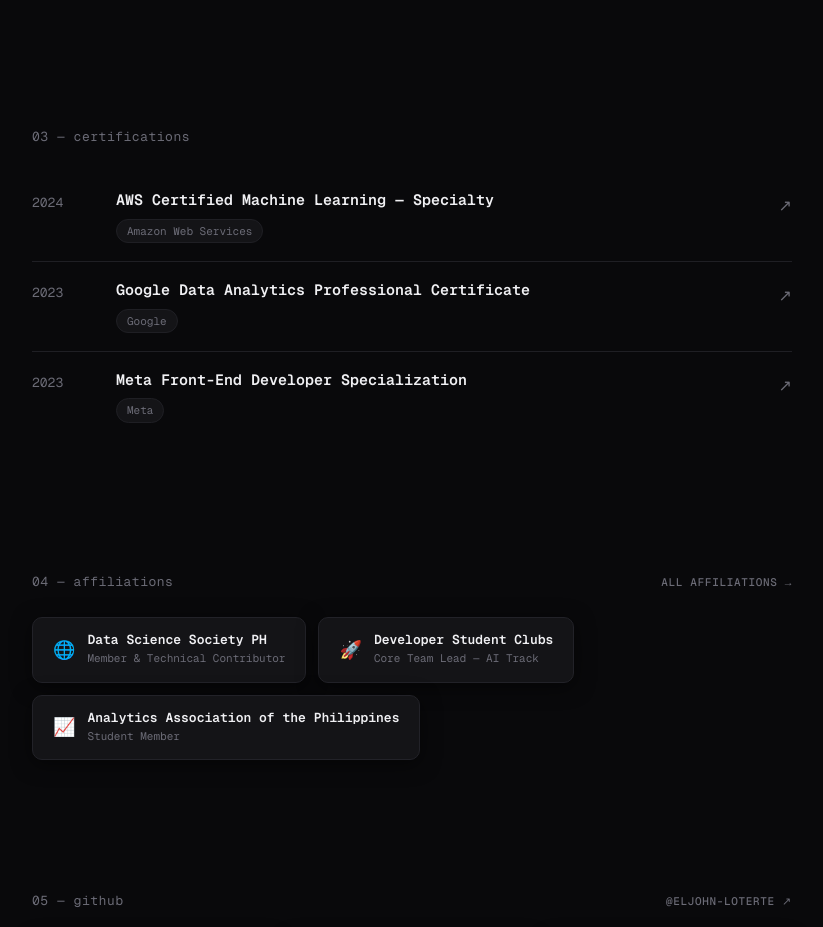
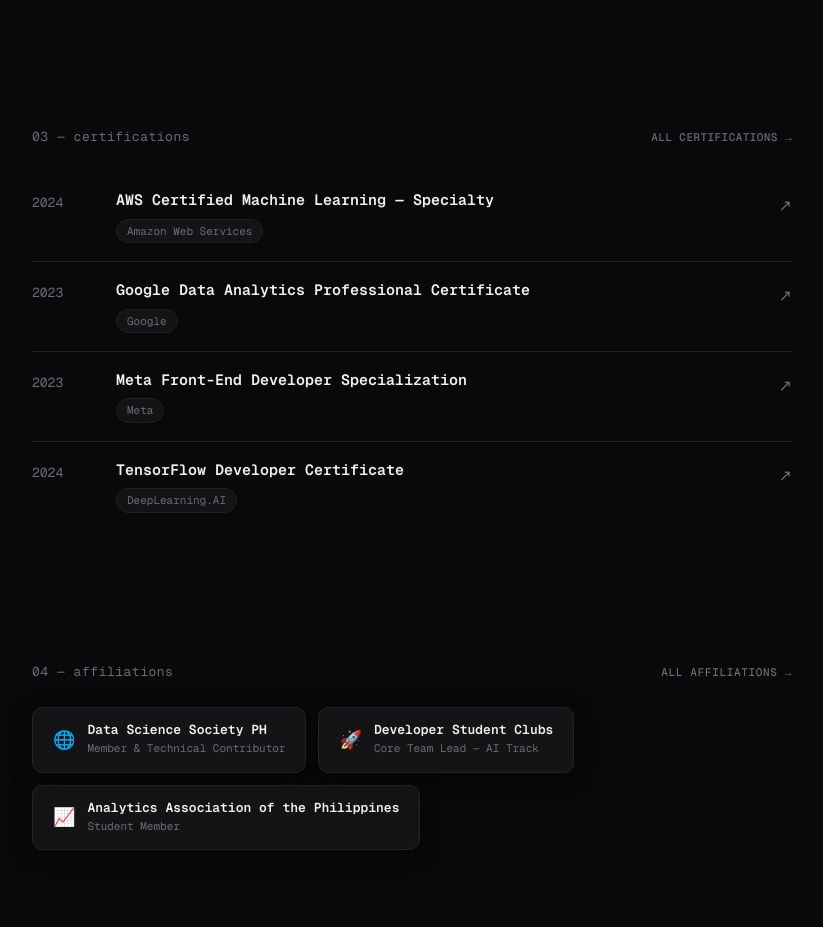
Before and after one commit to Eljohn-Loterte/Portfolio, a React (Vite) app: page / in a window 1280 px wide. Shown: the part 1400-2327 px from the top of the page, without its empty margins (358-1181 px from the left). Built offline with nearby package versions, Linux system fonts and the light colour scheme; no server answers.

Commit message:
feat: add dedicated CertificationsPage with 2-tier tab filters (Type & Category) and ALL CERTIFICATIONS link

```diff
--- a/src/App.jsx
+++ b/src/App.jsx
@@ -6,13 +6,14 @@
 import StackSection from './components/StackSection';
 import ExperienceSection from './components/ExperienceSection';
 import CertificationsSection from './components/CertificationsSection';
+import CertificationsPage from './components/CertificationsPage';
 import AffiliationsSection from './components/AffiliationsSection';
 import GithubSection from './components/GithubSection';
 
 const sectionIds = ['about', 'projects', 'stack', 'experience', 'certifications', 'affiliations', 'github'];
 
 export default function App() {
-  const [currentView, setCurrentView] = useState('home'); // 'home' | 'projects'
+  const [currentView, setCurrentView] = useState('home'); // 'home' | 'projects' | 'certifications'
   const [activeSection, setActiveSection] = useState('projects');
   const [sidebarOpen, setSidebarOpen] = useState(false);
   const isNavClickingRef = useRef(false);
@@ -91,6 +92,12 @@
     window.scrollTo({ top: 0, behavior: 'smooth' });
   }, []);
 
+  const openAllCertifications = useCallback(() => {
+    setCurrentView('certifications');
+    setActiveSection('certifications');
+    window.scrollTo({ top: 0, behavior: 'smooth' });
+  }, []);
+
   const backToHome = useCallback(() => {
     setCurrentView('home');
     setActiveSection('projects');
@@ -115,13 +122,15 @@
       <main className="main-content">
         {currentView === 'projects' ? (
           <ProjectsPage onBack={backToHome} />
+        ) : currentView === 'certifications' ? (
+          <CertificationsPage onBack={backToHome} />
         ) : (
           <>
             <LandingSection />
             <ProjectsSection onOpenAllProjects={openAllProjects} />
             <StackSection />
             <ExperienceSection />
-            <CertificationsSection />
+            <CertificationsSection onOpenAllCertifications={openAllCertifications} />
             <AffiliationsSection />
             <GithubSection />
           </>
--- /dev/null
+++ b/src/components/CertificationsPage.jsx
@@ -0,0 +1,156 @@
+import { useState, useMemo, useRef } from 'react';
+import { certifications } from '../data/portfolioData';
+
+export default function CertificationsPage({ onBack }) {
+  const types = ['Professional', 'Completion'];
+  const categories = ['Data Science', 'Front-End Dev', 'Data Analytics'];
+
+  const [selectedType, setSelectedType] = useState('Professional');
+  const [selectedCategory, setSelectedCategory] = useState('Data Science');
+  const [activeCert, setActiveCert] = useState(null);
+  const wrapperRef = useRef(null);
+
+  // Filter certs by active Type and Category
+  const filteredCerts = useMemo(() => {
+    return certifications.filter(
+      (c) =>
+        (c.type || 'Professional') === selectedType &&
+        (c.category || 'Data Science') === selectedCategory
+    );
+  }, [selectedType, selectedCategory]);
+
+  const handleMouseMove = (e) => {
+    if (wrapperRef.current) {
+      wrapperRef.current.style.transform = `translate3d(${e.clientX + 16}px, ${e.clientY - 101}px, 0)`;
+    }
+  };
+
+  const handleMouseEnter = (cert, e) => {
+    setActiveCert(cert);
+    requestAnimationFrame(() => {
+      if (wrapperRef.current) {
+        wrapperRef.current.style.transform = `translate3d(${e.clientX + 16}px, ${e.clientY - 101}px, 0)`;
+      }
+    });
+  };
+
+  const handleMouseLeave = () => {
+    setActiveCert(null);
+  };
+
+  return (
+    <div className="projects-page-container">
+      {/* Back button link */}
+      <div className="projects-page-nav">
+        <button className="section-link-btn" onClick={onBack}>
+          ← BACK TO HOME
+        </button>
+      </div>
+
+      {/* Main Page Title */}
+      <div className="projects-page-header">
+        <h1 className="projects-page-title">certifications</h1>
+        <p className="projects-page-subtitle">
+          Professional certifications and completion certificates earned across data science, analytics, machine learning, and front-end engineering.
+        </p>
+      </div>
+
+      {/* Tier 1 Tab Bar: Type Filter (Professional / Completion) */}
+      <div className="projects-tabs-bar cert-type-tabs">
+        <div className="projects-tabs-row">
+          {types.map((type) => {
+            const count = certifications.filter(
+              (c) => (c.type || 'Professional') === type
+            ).length;
+            return (
+              <button
+                key={type}
+                className={`projects-tab-item ${selectedType === type ? 'active' : ''}`}
+                onClick={() => setSelectedType(type)}
+              >
+                <span className="tab-label">{type}</span>
+                <span className="tab-count">({count})</span>
+              </button>
+            );
+          })}
+        </div>
+      </div>
+
+      {/* Tier 2 Tab Bar: Category Filter (Data Science / Front-End Dev / Data Analytics) */}
+      <div className="projects-tabs-bar cert-category-tabs" style={{ marginTop: '12px' }}>
+        <div className="projects-tabs-row">
+          {categories.map((cat) => {
+            const count = certifications.filter(
+              (c) =>
+                (c.type || 'Professional') === selectedType &&
+                (c.category || 'Data Science') === cat
+            ).length;
+            return (
+              <button
+                key={cat}
+                className={`projects-tab-item ${selectedCategory === cat ? 'active' : ''}`}
+                onClick={() => setSelectedCategory(cat)}
+              >
+                <span className="tab-label">{cat}</span>
+                <span className="tab-count">({count})</span>
+              </button>
+            );
+          })}
+        </div>
+      </div>
+
+      {/* Dedicated Certifications Page List Items */}
+      <div className="projects-page-list" style={{ marginTop: '24px' }}>
+        {filteredCerts.map((cert, idx) => (
+          <a
+            key={idx}
+            href={cert.link}
+            target="_blank"
+            rel="noopener noreferrer"
+            className="page-project-card"
+            onMouseEnter={(e) => handleMouseEnter(cert, e)}
+            onMouseMove={handleMouseMove}
+            onMouseLeave={handleMouseLeave}
+          >
+            {/* Line 1: YEAR */}
+            <div className="page-project-year">{cert.date}</div>
+
+            {/* Line 2: <Category/> Certificate Name ... ↗ */}
+            <div className="page-project-header">
+              <span className="page-project-category">&lt;{cert.category || selectedCategory}/&gt;</span>
+              <h3 className="page-project-title">{cert.name}</h3>
+              <span className="page-project-arrow">↗</span>
+            </div>
+
+            {/* Line 3: Issuer / Provider */}
+            <div className="page-project-stack" style={{ marginTop: '4px' }}>
+              <span className="project-stack-pill">{cert.issuer}</span>
+            </div>
+          </a>
+        ))}
+
+        {filteredCerts.length === 0 && (
+          <div className="projects-empty-state">
+            No {selectedType.toLowerCase()} certificates found in "{selectedCategory}".
+          </div>
+        )}
+      </div>
+
+      {/* Hardware-Accelerated Viewport-Fixed Hover Popup */}
+      {activeCert && (
+        <div
+          ref={wrapperRef}
+          className="project-cursor-image-wrapper"
+        >
+          <div key={activeCert.name} className="project-lizard-eye-box">
+            <img
+              src={activeCert.image}
+              alt={activeCert.name}
+              className="project-lizard-eye-img"
+            />
+          </div>
+        </div>
+      )}
+    </div>
+  );
+}
--- a/src/components/CertificationsSection.jsx
+++ b/src/components/CertificationsSection.jsx
@@ -1,9 +1,11 @@
 import { useState, useRef } from 'react';
 import { certifications } from '../data/portfolioData';
 
-export default function CertificationsSection() {
+export default function CertificationsSection({ onOpenAllCertifications }) {
   const [activeCert, setActiveCert] = useState(null);
   const wrapperRef = useRef(null);
+
+  const visibleCerts = certifications.slice(0, 4);
 
   const handleMouseMove = (e) => {
     if (wrapperRef.current) {
@@ -28,11 +30,17 @@
     <section className="section" id="certifications">
       <div className="section-header">
         <div className="section-label">03 — certifications</div>
+        <button
+          className="section-link-btn"
+          onClick={onOpenAllCertifications}
+        >
+          ALL CERTIFICATIONS →
+        </button>
       </div>
 
       {/* Projects-style List for Certifications */}
       <div className="projects-exp-timeline">
-        {certifications.map((cert, idx) => (
+        {visibleCerts.map((cert, idx) => (
           <a
             key={idx}
             href={cert.link}
@@ -60,7 +68,7 @@
         ))}
       </div>
 
-      {/* Hardware-Accelerated Viewport-Fixed Hover Popup (Cert Preview Image) */}
+      {/* Hardware-Accelerated Viewport-Fixed Hover Popup */}
       {activeCert && (
         <div
           ref={wrapperRef}
--- a/src/data/portfolioData.js
+++ b/src/data/portfolioData.js
@@ -155,6 +155,8 @@
     name: "AWS Certified Machine Learning — Specialty",
     issuer: "Amazon Web Services",
     date: "2024",
+    type: "Professional",
+    category: "Data Science",
     link: "https://aws.amazon.com",
     image: createPlaceholder("AWS ML SPECIALTY", "#0f766e", "#134e4a"),
   },
@@ -162,6 +164,8 @@
     name: "Google Data Analytics Professional Certificate",
     issuer: "Google",
     date: "2023",
+    type: "Professional",
+    category: "Data Analytics",
     link: "https://coursera.org",
     image: createPlaceholder("GOOGLE DATA ANALYTICS", "#1e40af", "#1e3a5f"),
   },
@@ -169,8 +173,46 @@
     name: "Meta Front-End Developer Specialization",
     issuer: "Meta",
     date: "2023",
+    type: "Professional",
+    category: "Front-End Dev",
     link: "https://coursera.org",
     image: createPlaceholder("META FRONT-END DEV", "#7c3aed", "#4c1d95"),
+  },
+  {
+    name: "TensorFlow Developer Certificate",
+    issuer: "DeepLearning.AI",
+    date: "2024",
+    type: "Professional",
+    category: "Data Science",
+    link: "https://coursera.org",
+    image: createPlaceholder("TENSORFLOW DEV", "#be185d", "#831843"),
+  },
+  {
+    name: "Deep Learning Specialization",
+    issuer: "DeepLearning.AI / Coursera",
+    date: "2023",
+    type: "Completion",
+    category: "Data Science",
+    link: "https://coursera.org",
+    image: createPlaceholder("DEEP LEARNING SPEC", "#0369a1", "#0c4a6e"),
+  },
+  {
+    name: "Advanced React & State Management",
+    issuer: "Scrimba",
+    date: "2023",
+    type: "Completion",
+    category: "Front-End Dev",
+    link: "https://scrimba.com",
+    image: createPlaceholder("ADVANCED REACT", "#ea580c", "#9a3412"),
+  },
+  {
+    name: "SQL for Data Science & Business Intelligence",
+    issuer: "DataCamp",
+    date: "2022",
+    type: "Completion",
+    category: "Data Analytics",
+    link: "https://datacamp.com",
+    image: createPlaceholder("SQL DATA ANALYTICS", "#15803d", "#14532d"),
   },
 ];
 
```
